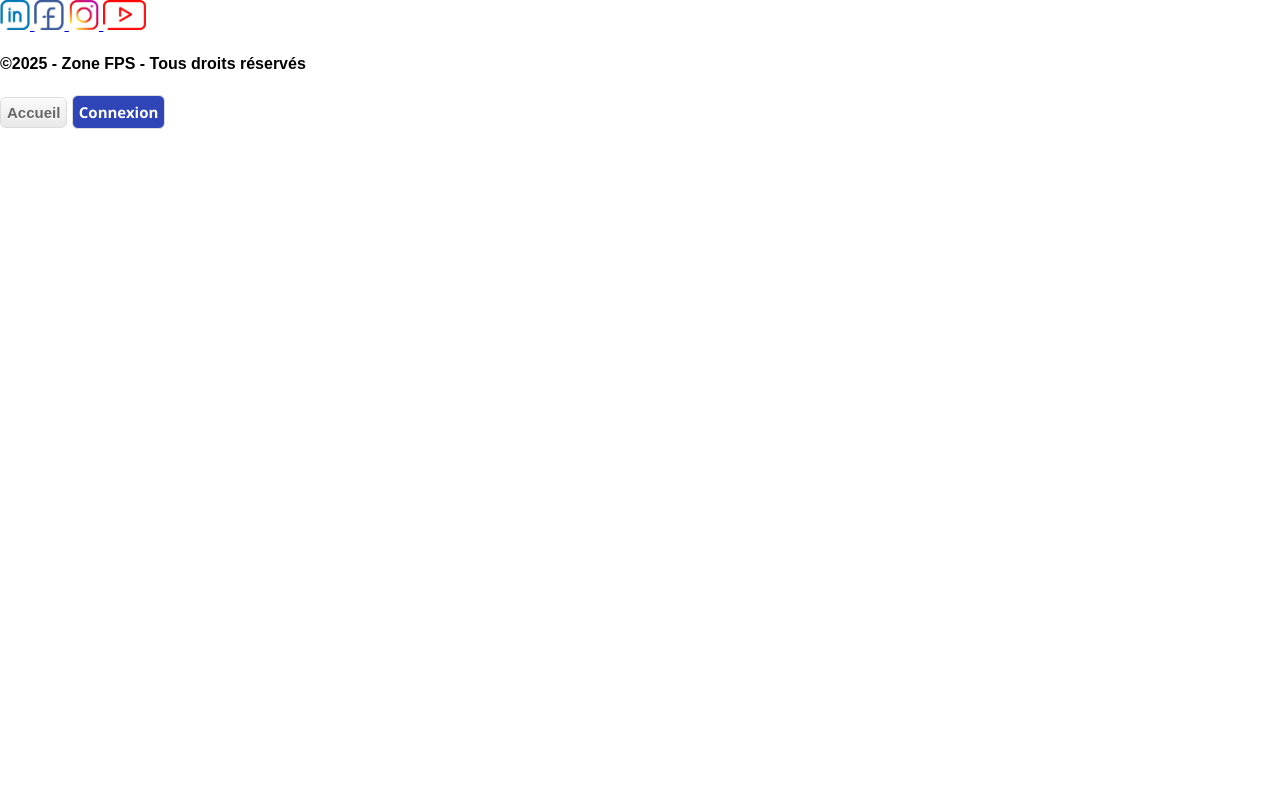
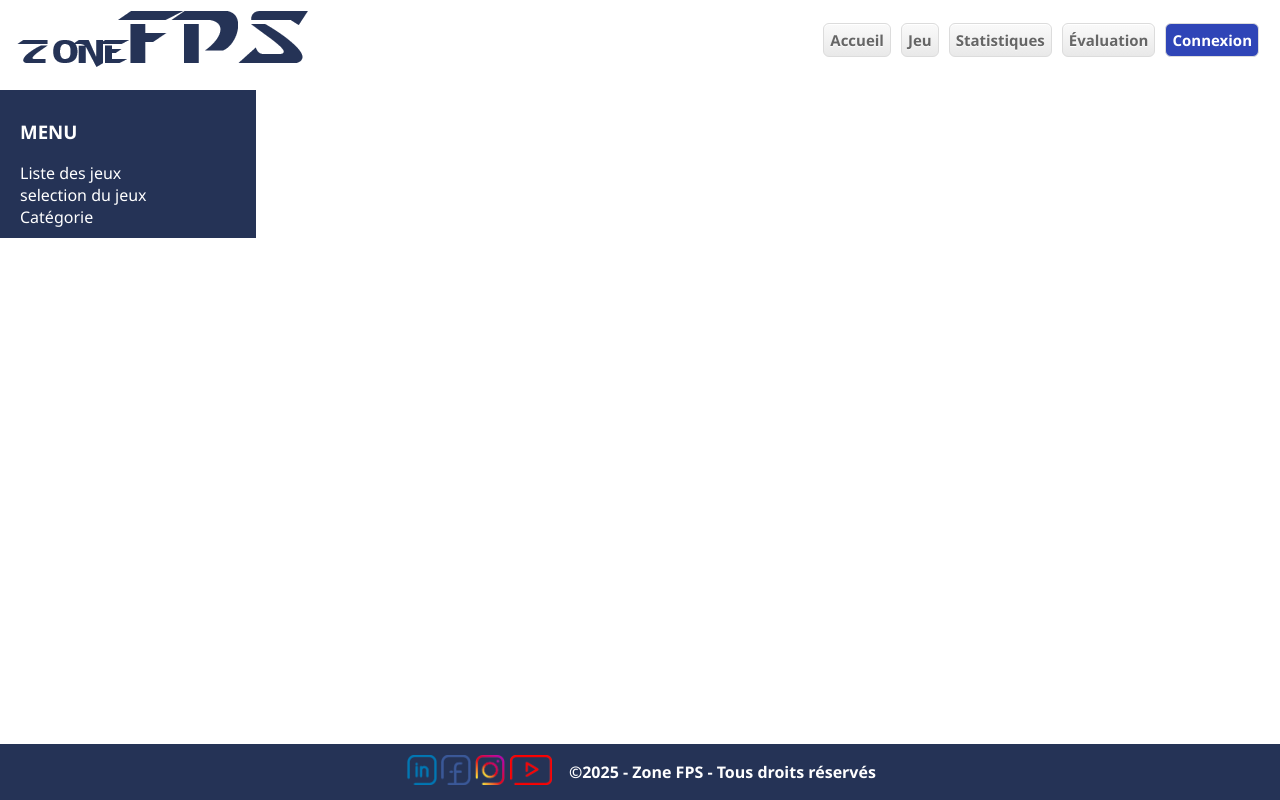
Before and after one commit to crouille/R1.02_MiniProjet_zonefps, a plain HTML site: page index.html in a window 1280 px wide. Drawn offline with Linux system fonts and the light colour scheme; a web font is replaced by a local one.

Commit message:
elements communs dans le index.html

```diff
--- a/index.html
+++ b/index.html
@@ -7,6 +7,31 @@
     <link rel="stylesheet" href="style.css">
 </head>
 <body>
+    <header class="color-bg">
+        <logo class="main-logo">
+                <a href="#"><img src="./assets/logos/image.png" alt="Logo" height="60px"></a>
+        </logo>
+        <nav class="main-nav">
+                <!--button onclick="toggleList()"><img src="icon_menu_white.png" height="40px"></button-->
+                <ul id="responsive-list">
+                        <li><a href="./index.html" class="nav-button" target="_blank">Accueil</a></li>
+                        <li><a href="./selection_de_jeu.html" class="nav-button" target="_blank">Jeu</a></li>
+                        <li><a href="./statistiques.html" class="nav-button" target="_blank">Statistiques</a></li>
+                        <li><a href="./evaluation.html" class="nav-button" target="_blank">Évaluation</a></li>
+                        <li><a href="" class="main-button">Connexion</a></li>
+                </ul>
+        </nav>
+    </header>
+    <aside>
+        <nav>
+            <ul>
+                <h1><li><a href="#">MENU</a></li></h1>
+                <li><a href="#">Liste des jeux</a></li>
+                <li><a href="#">selection du jeux</a></li>
+                <li><a href="#">Catégorie</a></li>
+            </ul>
+        </nav>
+    </aside>
     <footer>
         <logo class="social-list">
             <a href="https://www.linkedin.com/edu/iut-de-bayonne-et-du-pays-basque-164183" target="_blank" title="Lien LinkedIn">
@@ -24,8 +49,5 @@
         </logo>
         <h4>©2025 - Zone FPS - Tous droits réservés</h4>
     </footer>
-
-    <button class="nav-button">Accueil</button>
-    <button class="main-button">Connexion</button>
 </body>
 </html>
--- a/style.css
+++ b/style.css
@@ -7,18 +7,67 @@
 }
 
 body{
-    font-family: 'Montserrat', sans-serif;
+	font-family: 'Bahnschrift', 'Segoe UI', sans-serif;
     padding: 0px;
     margin: 0px;
 }
 header{
     display: flex;
     justify-content: space-between;
+	align-items: center;
     position:static;
     padding:5px;
-    height: 10vh;
+    height: 6vh;
     max-height: 70px;
-    font-family: 'Montserrat', sans-serif;
+	padding: 1rem;
+	background-color: white;
+	ul{
+		list-style-type: none;
+		display: flex;
+		justify-content: space-around;
+		li{
+			padding: 5px;
+		}
+	}
+}
+aside{
+	background-color: #253356;
+	/*background-color: #00096F;*/
+	max-width: 20%;
+	ul{
+		list-style-type: none;
+		margin: 10px;
+		padding: 10px;
+		a{
+			color: white;
+			text-decoration: none;
+		}
+	}
+}
+footer{
+	display: flex;
+	justify-content: center;
+	align-items: center;
+    position:fixed;
+	left: 0;
+	bottom: 0;
+	width: 100%;
+	height: 7vh;
+	color: white;
+	/*background-color: #00096F;*/
+	background-color: #253356;
+	.social-list{
+		padding-right: 10px;
+		color: white;
+		align-items: center;
+		margin: 5px;
+	}
+	a{
+		text-decoration:none;
+	}
+	h4{
+		margin: 2px;
+	}
 }
 .nav-button {
 	box-shadow:inset 0px 1px 0px 0px #ffffff;
@@ -29,7 +78,6 @@ header{
 	display:inline-block;
 	cursor:pointer;
 	color:#666666;
-	font-family:Arial;
 	font-size:15px;
 	font-weight:bold;
 	padding:6px 6px;
```
Also changed, not shown: header.html (+1 -2 lines), assets/icons/icon_social_media_facebook_black.png (added), assets/icons/icon_social_media_instagram_black.png (added), assets/icons/icon_social_media_linkedin_black.png (added), assets/icons/icon_social_media_youtube_black.png (added), assets/logos/image.png (renamed from image.png).
